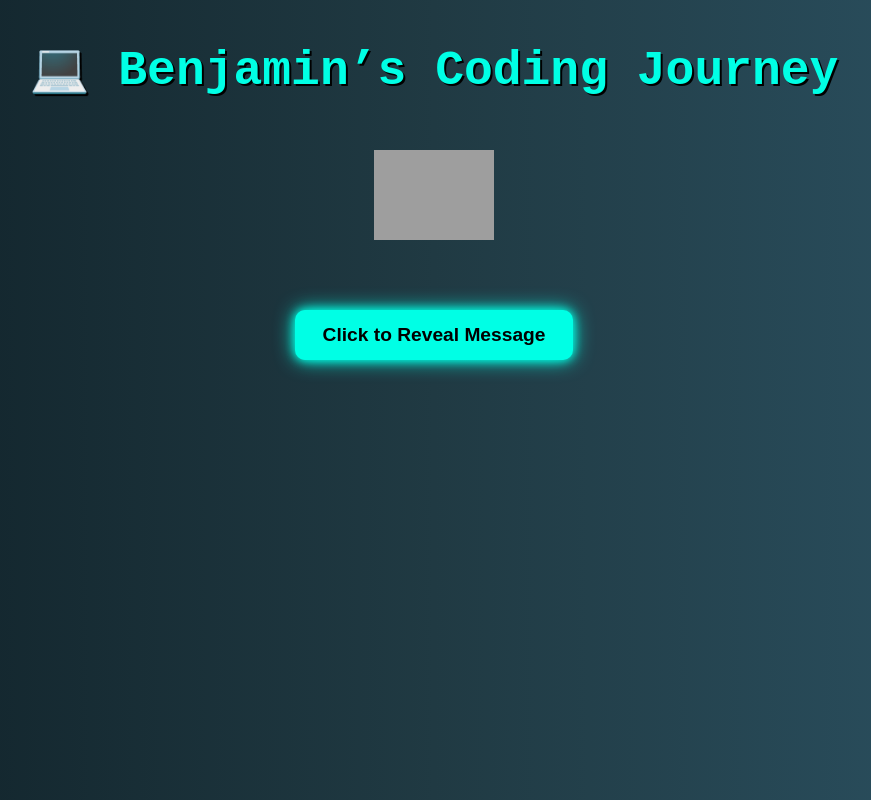
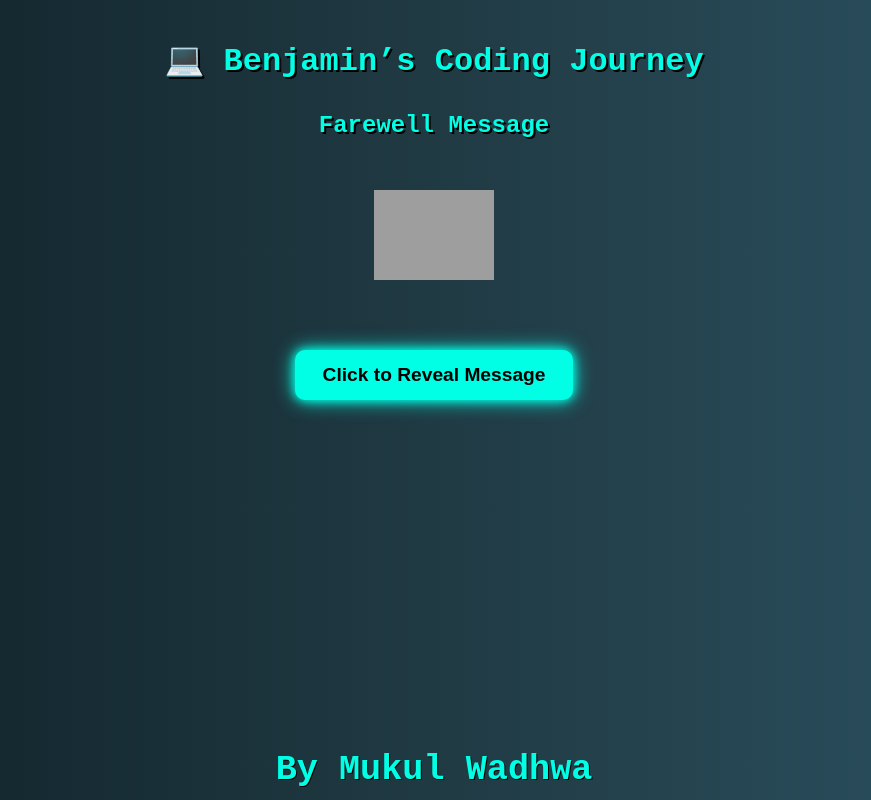
Before and after one commit to MukulWadhwa30/Ben_farewell, a plain HTML site: page index.html in a window 1280 px wide. Shown: the whole page, without its empty margins (206-1077 px from the left). Drawn offline with Linux system fonts and the light colour scheme; grey boxes are pictures that could not be loaded.

Commit message:
Update index.html

```diff
--- a/index.html
+++ b/index.html
@@ -17,9 +17,15 @@
       align-items: center;
     }
 
-    h1 {
-      font-size: 3em;
+    h2 {
+      font-size: 2em;
       margin-top: 40px;
+      color: #00ffe5;
+      text-shadow: 2px 2px #000;
+    }
+    h4 {
+      font-size: 1.5em;
+      margin-top: 5px;
       color: #00ffe5;
       text-shadow: 2px 2px #000;
     }
@@ -72,11 +78,22 @@
     .message-box span {
       display: inline;
     }
+	footer {
+  margin-top: auto;
+  margin-bottom: 10px;
+  font-size: 2.2em;      /* Make it bigger */
+  font-weight: bold;     /* Make it bold */
+  color: #00ffe5;        /* Bright turquoise color */
+  text-shadow: 1px 1px #000; /* Adds subtle shadow for readability */
+  z-index: 2;
+}
+
   </style>
 </head>
 <body>
 
-  <h1>💻 Benjamin’s Coding Journey</h1>
+  <h2>💻 Benjamin’s Coding Journey</h2>
+  <h4>    Farewell Message  </h4>
   <div class="badge"></div>
 
   <button id="revealButton">Click to Reveal Message</button>
@@ -84,6 +101,9 @@
   <div class="message-box" id="farewellMessage">
     <span id="text"></span>
   </div>
+
+  <footer>By Mukul Wadhwa</footer>
+
 
   <script>
     const message = `Hey Benjamin!
```
